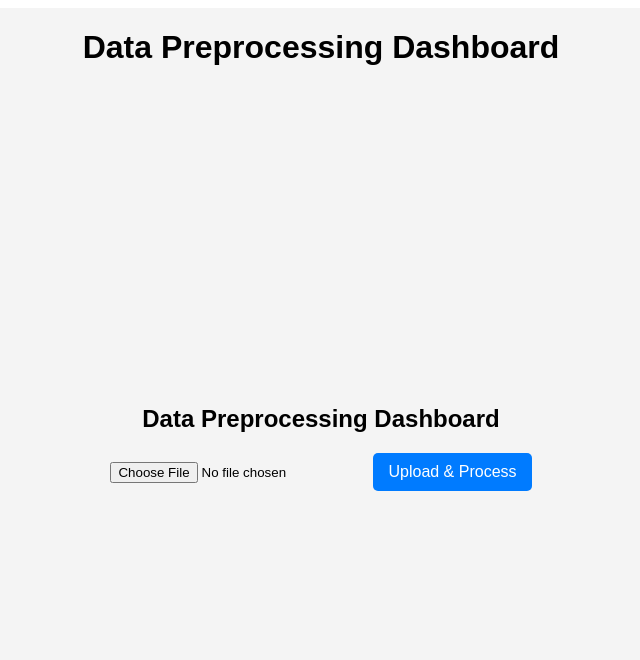
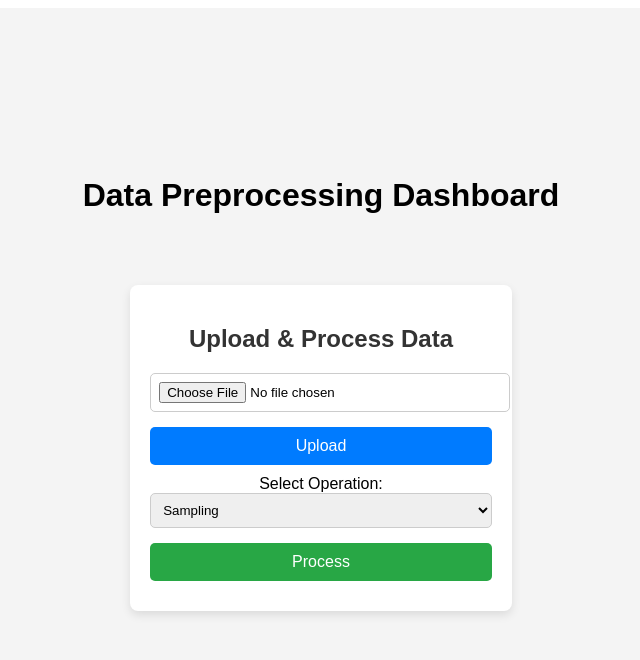
Before and after one commit to Abishekrz/Data_analysis_tool, a React (Create React App) app: page / in a window 1280 px wide. Shown: the top 660 px of the page, without its empty margins (319-959 px from the left). Built offline with nearby package versions, Linux system fonts and the light colour scheme.

Commit message:
updated backend

```diff
--- a/src/components/FileUpload.css
+++ b/src/components/FileUpload.css
@@ -1,59 +1,77 @@
-.file-upload-container {
+/* General Styles */
+.container {
+    max-width: 500px;
+    margin: 50px auto;
+    background: #fff;
+    padding: 20px;
+    box-shadow: 0px 4px 10px rgba(0, 0, 0, 0.1);
+    border-radius: 8px;
     text-align: center;
-    margin: 20px;
   }
 
-input {
-    margin: 10px 0;
+  /* Heading */
+  h2 {
+    font-size: 24px;
+    margin-bottom: 20px;
+    color: #333;
   }
 
+  /* File Input */
+  input[type="file"] {
+    width: 100%;
+    padding: 8px;
+    margin-bottom: 15px;
+    border: 1px solid #ccc;
+    border-radius: 5px;
+  }
+
+  /* Buttons */
   button {
-    padding: 10px 15px;
+    width: 100%;
+    padding: 10px;
+    border: none;
+    border-radius: 5px;
     font-size: 16px;
     cursor: pointer;
-    background-color: #007bff;
-    color: white;
-    border: none;
-    border-radius: 5px;
-    margin: 10px;
+    margin-bottom: 10px;
   }
 
-button:disabled {
-    background-color: #ccc;
-    cursor: not-allowed;
+  button:hover {
+    opacity: 0.9;
   }
 
-.download-btn {
-    background-color: #28a745;
+  /* Primary Button */
+  .upload-btn {
+    background: #007bff;
+    color: white;
   }
 
-.table-container {
+  .process-btn {
+    background: #28a745;
+    color: white;
+  }
+
+  /* Dropdown */
+  select {
+    width: 100%;
+    padding: 8px;
+    border: 1px solid #ccc;
+    border-radius: 5px;
+    margin-bottom: 15px;
+  }
+
+  /* Error Messages */
+  .error {
+    color: red;
+    font-size: 14px;
+    margin-top: 10px;
+  }
+
+  /* Table Display */
+  .data-table {
+    background: #f8f9fa;
+    padding: 10px;
     margin-top: 20px;
+    border-radius: 5px;
     overflow-x: auto;
   }
-
-table {
-    width: 100%;
-    border-collapse: collapse;
-}
-
-th, td {
-    border: 1px solid #ddd;
-    padding: 8px;
-    text-align: left;
-}
-
-th {
-    background-color: #f4f4f4;
-}
-
-.visualization-container {
-    margin-top: 20px;
-}
-
-.visualization-container img {
-    width: 80%;
-    max-width: 600px;
-    border: 1px solid #ddd;
-    border-radius: 10px;
-}
--- a/src/components/FileUpload.js
+++ b/src/components/FileUpload.js
@@ -1,11 +1,13 @@
 import React, { useState } from "react";
 import axios from "axios";
+import "./FileUpload.css";  // Import CSS file
 
-const PreprocessingDashboard = () => {
+const FileUpload = () => {
   const [file, setFile] = useState(null);
-    const [processedData, setProcessedData] = useState(null);
-    const [loading, setLoading] = useState(false);
-    const [error, setError] = useState(null);
+  const [filename, setFilename] = useState("");
+  const [operation, setOperation] = useState("sampling");
+  const [tableHtml, setTableHtml] = useState("");
+  const [error, setError] = useState("");
 
   const handleFileChange = (event) => {
     setFile(event.target.files[0]);
@@ -13,170 +15,78 @@ const PreprocessingDashboard = () => {
 
   const handleUpload = async () => {
     if (!file) {
-            setError("Please select a file first.");
+      setError("Please select a file to upload.");
       return;
     }
 
-        setLoading(true);
-        setError(null);
     const formData = new FormData();
     formData.append("file", file);
 
     try {
-            const response = await axios.post("http://localhost:5000/upload", formData, {
-                headers: { "Content-Type": "multipart/form-data" },
+      const response = await axios.post("http://127.0.0.1:5000/upload", formData);
+      setFilename(response.data.filename);
+      setError(""); // Clear errors
+      alert("File uploaded successfully!");
+    } catch (err) {
+      console.error("Upload Error:", err);
+      setError("Failed to upload file.");
+    }
+  };
+
+  const handleProcess = async () => {
+    if (!filename) {
+      setError("Please upload a file first.");
+      return;
+    }
+
+    try {
+      const response = await axios.post("http://127.0.0.1:5000/process", {
+        filename: filename,
+        operation: operation,
       });
 
-            setProcessedData(response.data);
+      if (response.data.status === "success") {
+        setTableHtml(response.data.table);
+        setError(""); // Clear errors
+      } else {
+        setError(response.data.error || "Processing failed.");
+      }
     } catch (err) {
-            setError(err.response?.data?.error || "An error occurred while processing the file.");
-        } finally {
-            setLoading(false);
+      console.error("Processing Error:", err);
+      setError("Error processing file. File might be incompatible.");
     }
   };
 
   return (
-        <div style={styles.container}>
-            <h2 style={styles.title}>Data Preprocessing Dashboard</h2>
+    <div className="container">
+      <h2>Upload & Process Data</h2>
 
-            <div style={styles.uploadSection}>
-                <input type="file" accept=".csv" onChange={handleFileChange} style={styles.fileInput} />
-                <button onClick={handleUpload} disabled={loading} style={styles.button}>
-                    {loading ? "Processing..." : "Upload & Process"}
-                </button>
-            </div>
+      <input type="file" onChange={handleFileChange} />
+      <button onClick={handleUpload} className="upload-btn">Upload</button>
 
-            {error && <p style={styles.error}>{error}</p>}
+      <br />
+      <label>Select Operation:</label>
+      <select value={operation} onChange={(e) => setOperation(e.target.value)}>
+        <option value="sampling">Sampling</option>
+        <option value="normalization">Normalization</option>
+        <option value="pca">PCA</option>
+        <option value="clustering">Clustering</option>
+        <option value="market_analysis">Market Analysis</option>
+      </select>
 
-            {processedData && processedData.processed_data && (
-                <div style={styles.resultSection}>
-                    <h3 style={styles.subtitle}>Processed Data Preview</h3>
-                    <ProcessedDataTable data={processedData.processed_data.slice(0, 10)} />
+      <button onClick={handleProcess} className="process-btn">Process</button>
 
-                    <div style={styles.buttonGroup}>
-                        <a href={processedData.download_link} download>
-                            <button style={styles.button}>Download Processed CSV</button>
-                        </a>
-                        <a href={processedData.visualization_link} target="_blank" rel="noopener noreferrer">
-                            <button style={styles.button}>View Histogram</button>
-                        </a>
-                    </div>
-                </div>
+      {error && <p className="error">{error}</p>}
+
+      {/* Display the processed table */}
+      {tableHtml && (
+        <div
+          dangerouslySetInnerHTML={{ __html: tableHtml }}
+          className="data-table"
+        />
       )}
     </div>
   );
 };
 
-const ProcessedDataTable = ({ data }) => {
-    if (!data || data.length === 0) {
-        return <p style={styles.noData}>No processed data available.</p>;
-    }
-
-    const columns = Object.keys(data[0]);
-
-    return (
-        <div style={styles.tableContainer}>
-            <table style={styles.table}>
-                <thead>
-                    <tr>
-                        {columns.map((col, index) => (
-                            <th key={index} style={styles.th}>{col}</th>
-                        ))}
-                    </tr>
-                </thead>
-                <tbody>
-                    {data.map((row, rowIndex) => (
-                        <tr key={rowIndex} style={rowIndex % 2 === 0 ? styles.evenRow : styles.oddRow}>
-                            {columns.map((col, colIndex) => (
-                                <td key={colIndex} style={styles.td}>{row[col]}</td>
-                            ))}
-                        </tr>
-                    ))}
-                </tbody>
-            </table>
-        </div>
-    );
-};
-
-// Inline Styles
-const styles = {
-    container: {
-        padding: "20px",
-        fontFamily: "Arial, sans-serif",
-        maxWidth: "800px",
-        margin: "auto",
-        textAlign: "center",
-    },
-    title: {
-        fontSize: "24px",
-        fontWeight: "bold",
-        marginBottom: "20px",
-    },
-    uploadSection: {
-        marginBottom: "20px",
-    },
-    fileInput: {
-        marginRight: "10px",
-    },
-    button: {
-        backgroundColor: "#007BFF",
-        color: "white",
-        border: "none",
-        padding: "10px 15px",
-        cursor: "pointer",
-        fontSize: "16px",
-        borderRadius: "5px",
-        transition: "0.3s",
-    },
-    buttonGroup: {
-        marginTop: "20px",
-        display: "flex",
-        justifyContent: "center",
-        gap: "10px",
-    },
-    error: {
-        color: "red",
-        fontSize: "14px",
-        marginTop: "10px",
-    },
-    resultSection: {
-        marginTop: "30px",
-        textAlign: "left",
-    },
-    subtitle: {
-        fontSize: "20px",
-        fontWeight: "bold",
-        marginBottom: "10px",
-    },
-    noData: {
-        color: "gray",
-        fontStyle: "italic",
-    },
-    tableContainer: {
-        maxWidth: "100%",
-        overflowX: "auto",
-    },
-    table: {
-        width: "100%",
-        borderCollapse: "collapse",
-        textAlign: "left",
-    },
-    th: {
-        backgroundColor: "#007BFF",
-        color: "white",
-        padding: "10px",
-        borderBottom: "2px solid #ccc",
-    },
-    td: {
-        padding: "10px",
-        borderBottom: "1px solid #ddd",
-    },
-    evenRow: {
-        backgroundColor: "#f9f9f9",
-    },
-    oddRow: {
-        backgroundColor: "#ffffff",
-    },
-};
-
-export default PreprocessingDashboard;
+export default FileUpload;
```
Also changed, not shown: 5 other files (tests, documents, lock files or other folders). Lines whose indentation alone changed are shown as unchanged.
